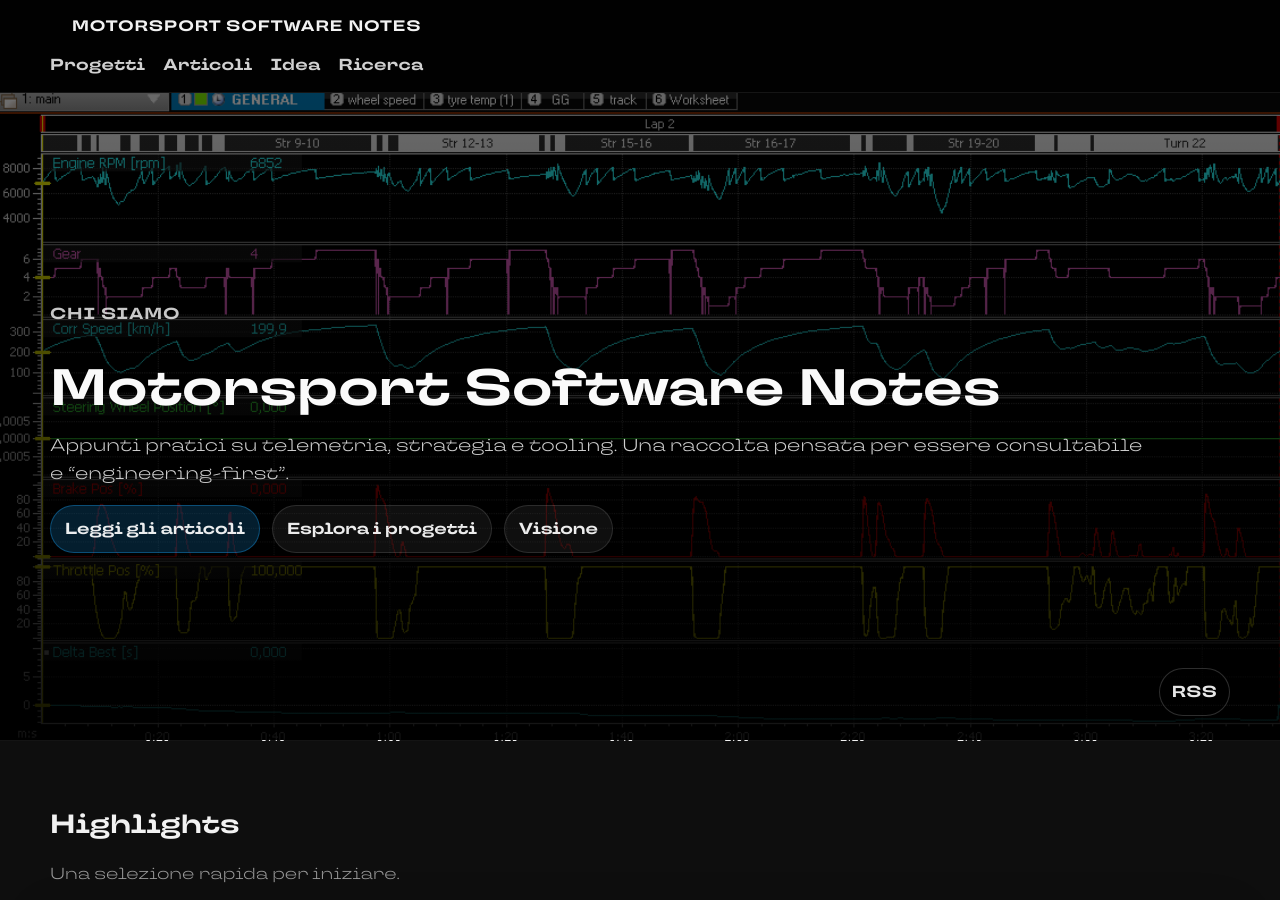
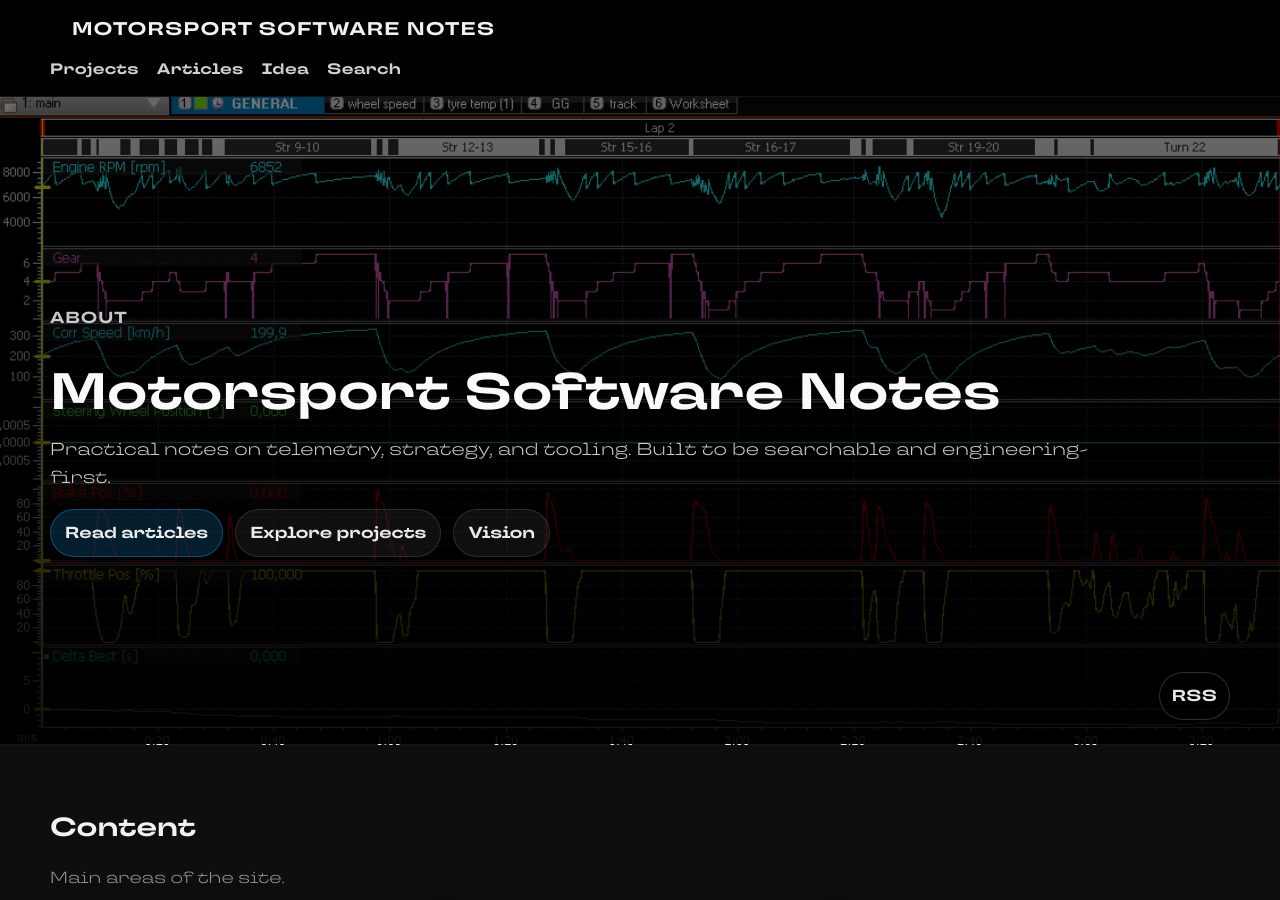
Before and after one commit to PietroCiuffreda3/motorsport-software-notes, a Jekyll site: the page built from index.md, in a window 1280 px wide and 900 px high. Built offline with Jekyll 4.4.1, drawn with Linux system fonts in a browser that asks for light colours; some of the changed text lies outside the part shown.

Commit message:
general update v4

```diff
--- a/_includes/header.html
+++ b/_includes/header.html
@@ -5,17 +5,17 @@
         <span class="nav-logo__text">{{ site.title }}</span>
       </a>
 
-      <button class="hamburger" type="button" aria-label="Apri menu" aria-expanded="false" aria-controls="primaryNav" onclick="toggleMenu()">
+      <button class="hamburger" type="button" aria-label="Open menu" aria-expanded="false" aria-controls="primaryNav" onclick="toggleMenu()">
         <span class="bar"></span>
         <span class="bar"></span>
       </button>
     </div>
 
-    <nav id="primaryNav" class="primary-nav" aria-label="Navigazione">
-      <a href="{{ '/project/' | relative_url }}">Progetti</a>
-      <a href="{{ '/articles/' | relative_url }}">Articoli</a>
+    <nav id="primaryNav" class="primary-nav" aria-label="Primary navigation">
+      <a href="{{ '/project/' | relative_url }}">Projects</a>
+      <a href="{{ '/articles/' | relative_url }}">Articles</a>
       <a href="{{ '/idea/' | relative_url }}">Idea</a>
-      <a href="{{ '/search/' | relative_url }}">Ricerca</a>
+      <a href="{{ '/search/' | relative_url }}">Search</a>
     </nav>
   </div>
 </header>
--- a/_sass/custom.scss
+++ b/_sass/custom.scss
@@ -90,7 +90,7 @@ pre code{
   font-weight: 900;
   letter-spacing: 0.06em;
   text-transform: uppercase;
-  font-size: 0.95rem;
+  font-size: 1.15rem;
 }
 
 .primary-nav{
@@ -107,6 +107,7 @@ pre code{
   text-decoration: none;
   font-weight: 800;
   letter-spacing: 0.02em;
+  font-size: 0.95rem;
 }
 
 .primary-nav a:hover{ color: rgba(24,166,255,0.95); }
@@ -212,6 +213,22 @@ pre code{
   z-index: 2;
   display: flex;
   gap: 10px;
+}
+
+@media (max-width: 820px){
+  .u-hero{
+    min-height: auto;
+    padding: 56px 18px 26px 18px;
+  }
+
+  .u-hero__social{
+    position: relative;
+    right: auto;
+    bottom: auto;
+    margin-top: 18px;
+    justify-content: flex-start;
+    flex-wrap: wrap;
+  }
 }
 
 .u-icon-btn{
--- a/index.md
+++ b/index.md
@@ -3,25 +3,22 @@ layout: default
 title: Motorsport Software Notes
 ---
 
-{% assign featured_projects = site.projects | default: empty | slice: 0, 3 %}
-{% assign featured_posts = site.posts | slice: 0, 3 %}
-
 <div id="chi-siamo" class="u-hero" style="background-image: url('{{ '/assets/img/tel.png' | relative_url }}')">
   <div class="u-hero__overlay"></div>
 
   <div class="u-hero__content">
-    <h4>Chi siamo</h4>
+    <h4>About</h4>
     <h1 class="u-hero__title">Motorsport Software Notes</h1>
-    <p class="u-hero__lead">Appunti pratici su telemetria, strategia e tooling. Una raccolta pensata per essere consultabile e “engineering-first”.</p>
+    <p class="u-hero__lead">Practical notes on telemetry, strategy, and tooling. Built to be searchable and engineering-first.</p>
 
     <div class="u-hero__buttons">
-      <a class="u-btn u-btn--primary" href="{{ '/articles/' | relative_url }}">Leggi gli articoli</a>
-      <a class="u-btn" href="{{ '/project/' | relative_url }}">Esplora i progetti</a>
-      <a class="u-btn" href="{{ '/idea/' | relative_url }}">Visione</a>
+      <a class="u-btn u-btn--primary" href="{{ '/articles/' | relative_url }}">Read articles</a>
+      <a class="u-btn" href="{{ '/project/' | relative_url }}">Explore projects</a>
+      <a class="u-btn" href="{{ '/idea/' | relative_url }}">Vision</a>
     </div>
   </div>
 
-  <nav class="u-hero__social" aria-label="Link utili">
+  <nav class="u-hero__social" aria-label="Useful links">
     <a class="u-icon-btn" href="{{ '/feed.xml' | relative_url }}" aria-label="RSS">RSS</a>
     {% if site.github and site.github.repository_url %}
       <a class="u-icon-btn" href="{{ site.github.repository_url }}" rel="noreferrer noopener" target="_blank" aria-label="GitHub">GitHub</a>
@@ -30,76 +27,30 @@ title: Motorsport Software Notes
 </div>
 
 <div class="u-wrapper">
-  <h1 class="u-section-title" id="highlights">Highlights</h1>
-  <p class="u-section-sub">Una selezione rapida per iniziare.</p>
-
-  <div class="u-slideshow">
-    <div class="u-slides">
-      {% if featured_projects and featured_projects.size > 0 %}
-        {% for p in featured_projects %}
-          <div class="u-slide">
-            <h3>{{ p.title }}</h3>
-            {% if p.hero %}
-              <img class="u-slide__img" src="{{ p.hero | relative_url }}" alt="{{ p.title }}" loading="lazy">
-            {% else %}
-              <div class="u-slide__ph"></div>
-            {% endif %}
-            {% if p.subtitle %}<p>{{ p.subtitle }}</p>{% endif %}
-            <a class="u-btn u-btn--primary" href="{{ p.url | relative_url }}">Apri</a>
-          </div>
-        {% endfor %}
-      {% else %}
-        {% for post in featured_posts %}
-          <div class="u-slide">
-            <h3>{{ post.title }}</h3>
-            {% if post.hero %}
-              <img class="u-slide__img" src="{{ post.hero | relative_url }}" alt="{{ post.title }}" loading="lazy">
-            {% else %}
-              <div class="u-slide__ph"></div>
-            {% endif %}
-            {% if post.subtitle %}<p>{{ post.subtitle }}</p>{% endif %}
-            <a class="u-btn u-btn--primary" href="{{ post.url | relative_url }}">Leggi</a>
-          </div>
-        {% endfor %}
-      {% endif %}
-    </div>
-
-    <button class="u-nav u-nav--prev" type="button" aria-label="Precedente" onclick="uPlusSlides(-1)">‹</button>
-    <button class="u-nav u-nav--next" type="button" aria-label="Successivo" onclick="uPlusSlides(1)">›</button>
-  </div>
-
-  <div class="u-dots" aria-label="Indicatori slideshow">
-    <span class="u-dot" onclick="uCurrentSlide(1)" aria-label="Slide 1"></span>
-    <span class="u-dot" onclick="uCurrentSlide(2)" aria-label="Slide 2"></span>
-    <span class="u-dot" onclick="uCurrentSlide(3)" aria-label="Slide 3"></span>
-  </div>
-</div>
-
-<div class="u-wrapper">
-  <h1 class="u-section-title" id="contenuti">Contenuti</h1>
-  <p class="u-section-sub">Sezioni principali del sito.</p>
+  <h1 class="u-section-title" id="content">Content</h1>
+  <p class="u-section-sub">Main areas of the site.</p>
 
   <div class="u-grid">
     <a class="u-card" href="{{ '/articles/' | relative_url }}">
-      <h2>Articoli</h2>
-      <p>Note, approfondimenti e walkthrough.</p>
-      <span class="u-card__meta">{{ site.posts.size }} pubblicati</span>
+      <h2>Articles</h2>
+      <p>Notes, deep dives, and walkthroughs.</p>
+      <span class="u-card__meta">{{ site.posts.size }} published</span>
     </a>
     <a class="u-card" href="{{ '/project/' | relative_url }}">
-      <h2>Progetti</h2>
-      <p>Tooling, template e risorse operative.</p>
-      <span class="u-card__meta">{% if site.projects %}{{ site.projects.size }} voci{% else %}—{% endif %}</span>
+      <h2>Projects</h2>
+      <p>Tooling, templates, and practical resources.</p>
+      <span class="u-card__meta">{% if site.projects %}{{ site.projects.size }} items{% else %}—{% endif %}</span>
     </a>
     <a class="u-card" href="{{ '/search/' | relative_url }}">
-      <h2>Ricerca</h2>
-      <p>Trova rapidamente un argomento.</p>
-      <span class="u-card__meta">Query live</span>
+      <h2>Search</h2>
+      <p>Find a topic quickly.</p>
+      <span class="u-card__meta">Live query</span>
     </a>
   </div>
 </div>
 
 <div class="u-wrapper">
-  <h1 class="u-section-title">Ultime notizie</h1>
+  <h1 class="u-section-title">Latest</h1>
   <div class="u-news-grid">
     {% for post in site.posts limit: 6 %}
       <div class="u-news-card">
@@ -114,28 +65,10 @@ title: Motorsport Software Notes
           <h2>{{ post.title }}</h2>
           <p>{{ post.subtitle | default: post.excerpt | strip_html | truncate: 120 }}</p>
           <div class="u-news-card__actions">
-            <a class="u-btn" href="{{ post.url | relative_url }}">Leggi l'articolo</a>
+            <a class="u-btn" href="{{ post.url | relative_url }}">Read</a>
           </div>
         </div>
       </div>
     {% endfor %}
   </div>
 </div>
-
-<script>
-  let uSlideIndex = 1;
-  function uShowSlides(n) {
-    const slides = document.querySelectorAll('.u-slide');
-    const dots = document.querySelectorAll('.u-dot');
-    if (!slides.length) return;
-    if (n > slides.length) uSlideIndex = 1;
-    if (n < 1) uSlideIndex = slides.length;
-    slides.forEach(s => s.style.display = 'none');
-    dots.forEach(d => d.classList.remove('active'));
-    slides[uSlideIndex - 1].style.display = 'block';
-    if (dots[uSlideIndex - 1]) dots[uSlideIndex - 1].classList.add('active');
-  }
-  function uPlusSlides(n) { uShowSlides(uSlideIndex += n); }
-  function uCurrentSlide(n) { uShowSlides(uSlideIndex = n); }
-  document.addEventListener('DOMContentLoaded', () => uShowSlides(uSlideIndex));
-</script>
```
